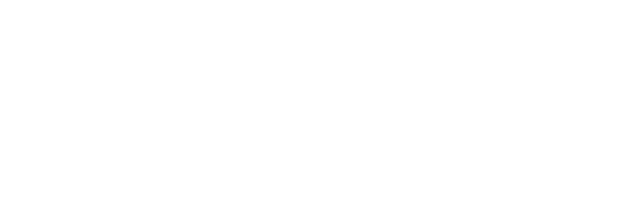
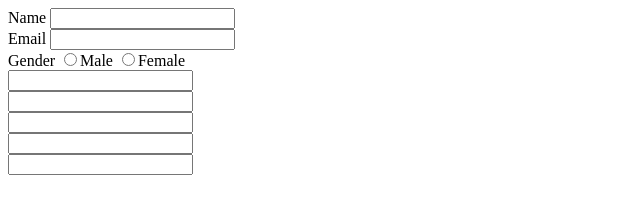
Before and after one commit to acciojob/car-insurance-form-ShariqShaikh33, a website: page main.html in a window 1280 px wide. Shown: the whole page, without its empty margins (0-640 px from the left). Drawn offline with Linux system fonts and the light colour scheme.

Commit message:
created a submission

```diff
--- a/main.html
+++ b/main.html
@@ -8,6 +8,40 @@
 
 <body>
 	<!-- the entire body must be written by student -->
+	<form method="post">
+		<label for="name">Name</label>
+		<input id="text" type="text" required>
+		<br>
+
+		<label for="email">Email</label>
+		<input id="Email" type="email" required>
+		<br>
+
+		<label for="gender_m">Gender</label>
+		<input type="radio" name="gender">Male
+		<input type="radio" name="gender">Female
+		<br>
+
+		<label></label>
+		<input>
+		<br>
+
+		<label></label>
+		<input>
+		<br>
+
+		<label></label>
+		<input>
+		<br>
+
+		<label></label>
+		<input>
+		<br>
+
+		<label></label>
+		<input>
+		<br>
+	</form>
     <script type="text/javascript" src="./script.js">
 </script>
 
```
